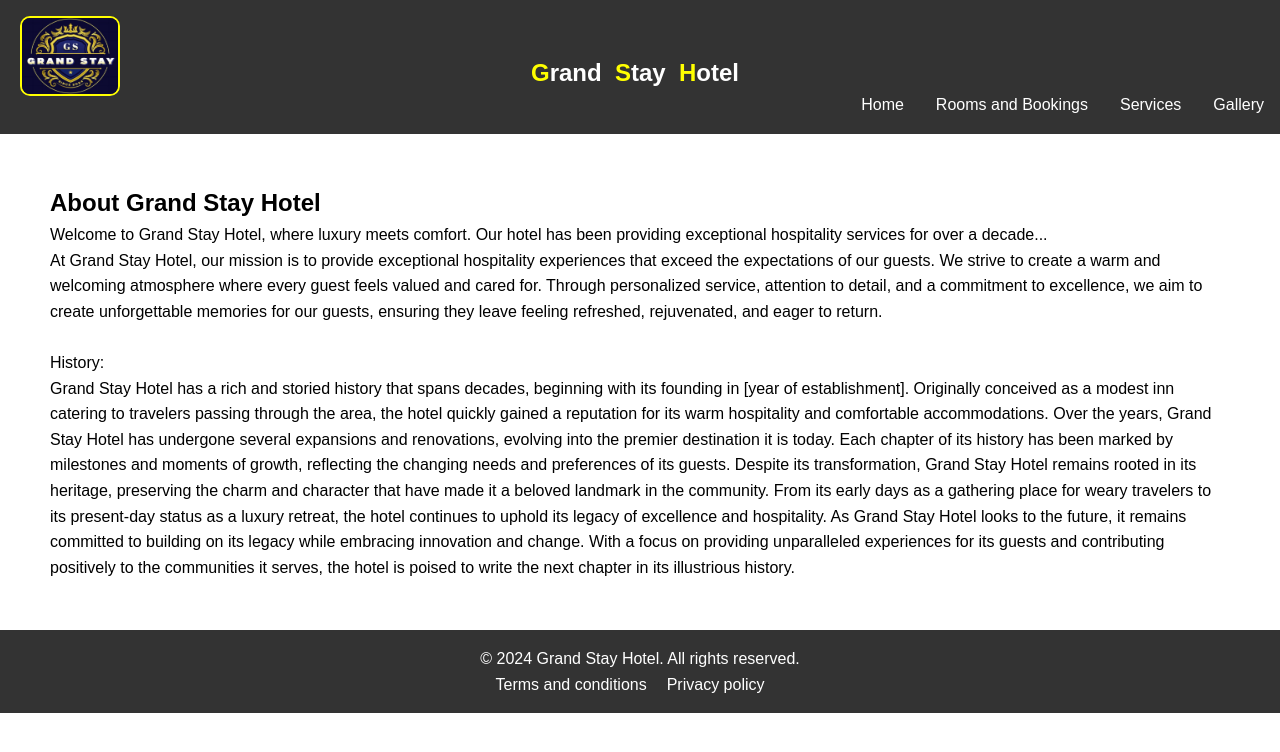
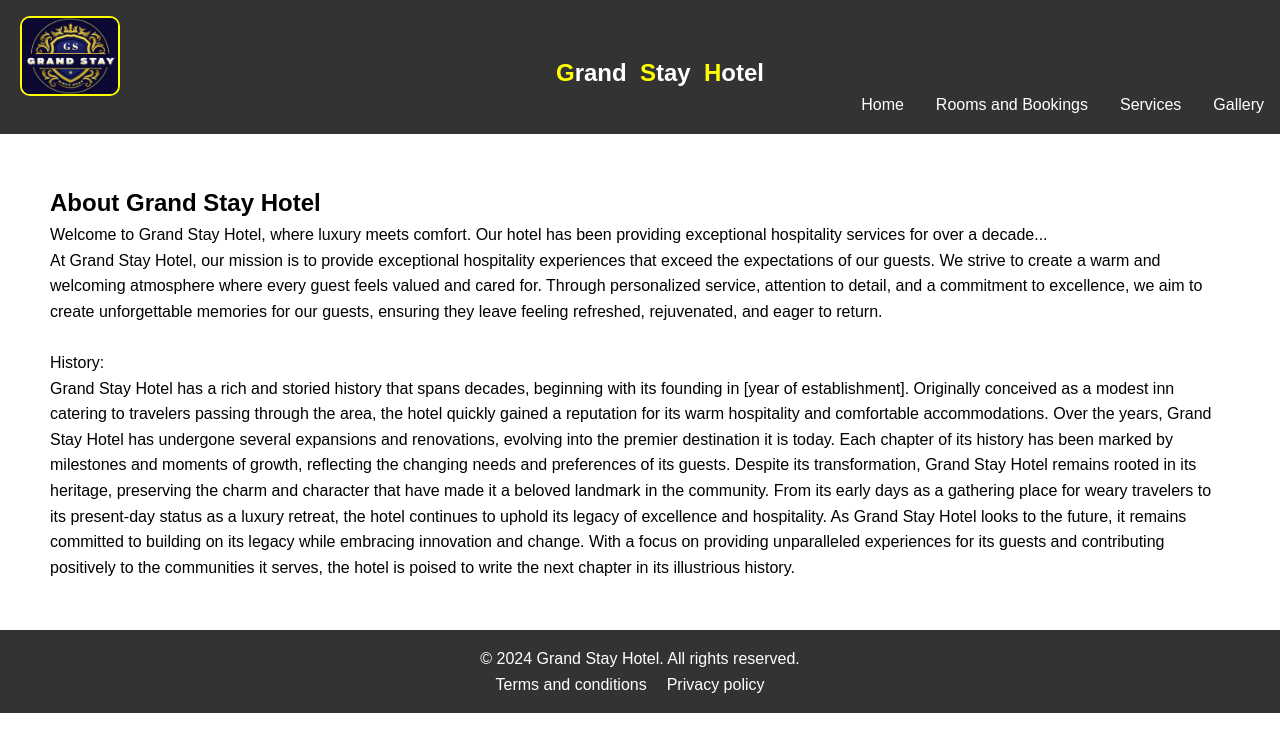
Before and after one commit to Ojioru/GrandStayHotel, a plain HTML site: page about.html in a window 1280 px wide. Drawn offline with Linux system fonts and the light colour scheme.

Commit message:
Update about.html

```diff
--- a/about.html
+++ b/about.html
@@ -11,6 +11,11 @@
     <link rel="shortcut icon" href="img/logo.jpg" type="image/x-icon">
     <link rel="stylesheet" href="styles/style.css">
     <link rel="stylesheet" href="styles/mobile.css">
+     <style>
+        nav h1 {
+            padding-left: 50px;
+        }
+    </style>
 </head>
 <body>
     <!-- Navigation bar -->
```
